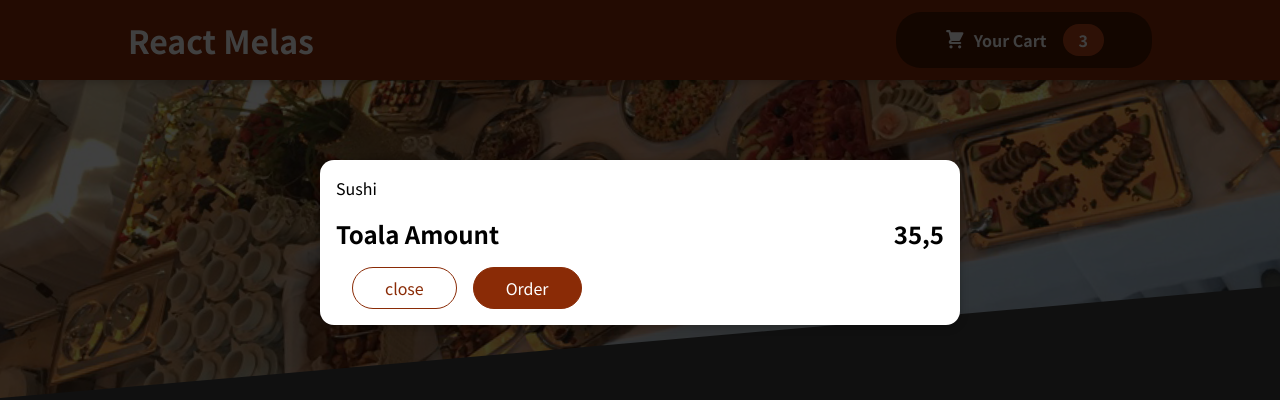
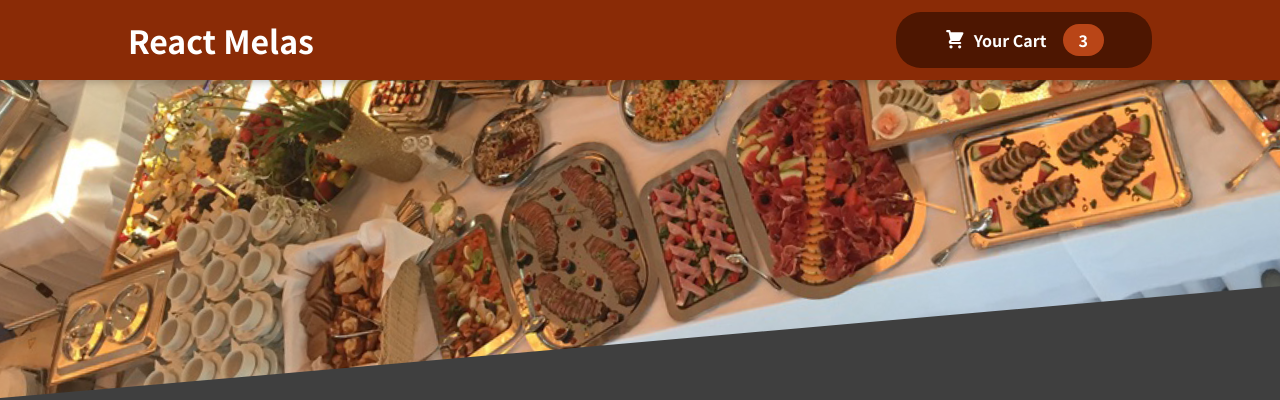
Before and after one commit to JanSzalanski/react_sample3, a React (Create React App) app: page / in a window 1280 px wide. Shown: the top 400 px of the page. Built offline with nearby package versions, Linux system fonts and the light colour scheme.

Commit message:
added state to Cart & Modal components

```diff
--- a/src/App.js
+++ b/src/App.js
@@ -1,13 +1,23 @@
-import React, { Fragment } from "react";
+import React, { Fragment, useState } from "react";
 import Header from "./components/Layout/Header";
 import Meals from "./components/Meals/Meals";
 import Cart from "./components/Cart/Cart";
 
 function App() {
+  const [cartIsShown, setCartIsShown] = useState(false);
+
+  const showCartHandler = () => {
+    setCartIsShown(true);
+  };
+
+  const hideCartHandler = () => {
+    setCartIsShown(false);
+  };
+
   return (
     <Fragment>
-      <Cart />
-      <Header />
+      {cartIsShown && <Cart onShowModal={hideCartHandler} />}
+      <Header onShowCart={showCartHandler} />
       <main>
         <Meals />
       </main>
--- a/src/components/Cart/Cart.js
+++ b/src/components/Cart/Cart.js
@@ -12,16 +12,18 @@ const Cart = (props) => {
   );
 
   return (
-    <Modal>
+    <Modal onShowModal={props.onShowModal}>
       {cartItems}
-      <dvi className={classes.total}>
+      <div className={classes.total}>
         <span>Toala Amount</span>
         <span>35,5</span>
-      </dvi>
-      <dvi className={classes.actions}>
-        <button className={classes["button--alt"]}>close</button>
+      </div>
+      <div className={classes.actions}>
+        <button className={classes["button--alt"]} onClick={props.onShowModal}>
+          close
+        </button>
         <button className={classes.button}>Order</button>
-      </dvi>
+      </div>
     </Modal>
   );
 };
--- a/src/components/Layout/Header.js
+++ b/src/components/Layout/Header.js
@@ -3,12 +3,12 @@ import mealsImage from "../../assets/meals.jpg";
 import classes from "./Header.module.css";
 import HeaderCartButton from "./HeaderCartButton";
 
-const Header = (prosp) => {
+const Header = (props) => {
   return (
     <React.Fragment>
       <header className={classes.header}>
         <h1>React Melas</h1>
-        <HeaderCartButton />
+        <HeaderCartButton onClick={props.onShowCart} />
       </header>
       <div className={classes["main-image"]}>
         <img src={mealsImage} alt="table full of food" />
--- a/src/components/Layout/HeaderCartButton.js
+++ b/src/components/Layout/HeaderCartButton.js
@@ -4,7 +4,7 @@ import CartIcon from "../Cart/CartIcon";
 
 const HeaderCartButton = (props) => {
   return (
-    <button className={classes.button}>
+    <button className={classes.button} onClick={props.onClick}>
       <span className={classes.icon}>
         <CartIcon />
       </span>
--- a/src/components/UI/Modal.js
+++ b/src/components/UI/Modal.js
@@ -3,7 +3,7 @@ import ReactDOM from "react-dom";
 import classes from "./Modal.module.css";
 
 const Backdrop = (props) => {
-  return <div className={classes.backdrop}></div>;
+  return <div className={classes.backdrop} onClick={props.onShowModal}></div>;
 };
 
 const ModalOverlay = (props) => {
@@ -19,7 +19,7 @@ const portalElement = document.getElementById("overlays");
 const Modal = (props) => {
   return (
     <Fragment>
-      {ReactDOM.createPortal(<Backdrop />, portalElement)}
+      {ReactDOM.createPortal(<Backdrop onShowModal={props.onShowModal} />, portalElement)}
       {ReactDOM.createPortal(<ModalOverlay>{props.children}</ModalOverlay>, portalElement)}
     </Fragment>
   );
```
Also changed, not shown: 1 other file (tests, documents, lock files or other folders).
